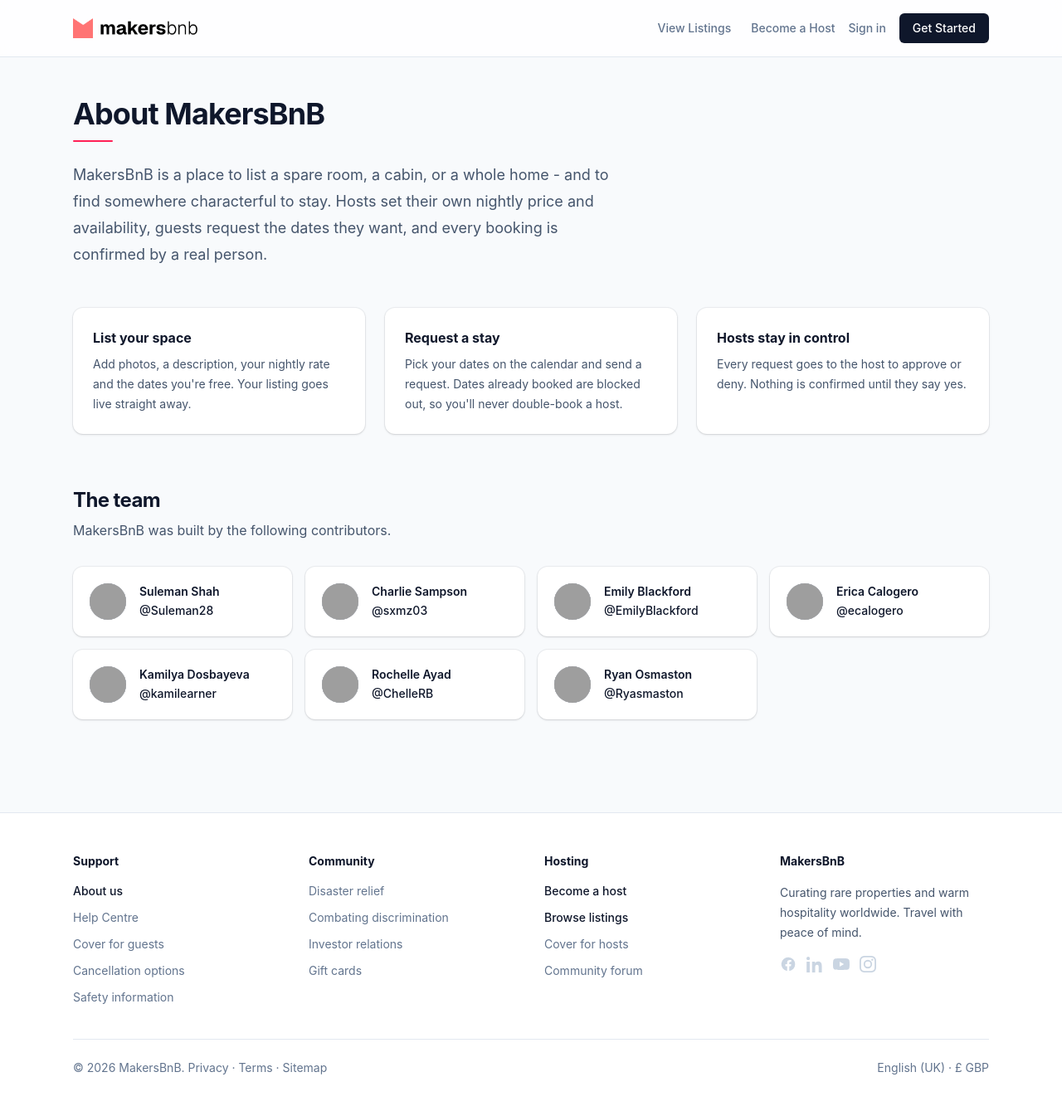
After one commit to Suleman28/makersbnb, a Flask app: page /about in a window 1280 px wide. The commit adds this page. Shown: the whole page at 83% size. Run offline with Flask 3, Linux system fonts and the light colour scheme; grey boxes are pictures that could not be loaded.

Commit message:
feat: add about page and footer, redesign host bookings page, expand seed data

```diff
--- a/app.py
+++ b/app.py
@@ -73,6 +73,20 @@ def internal_server_error(error):
     return render_error(500, "Something went wrong", "Sorry, something broke on our end. Please try again.")
 
 
+# Everyone who has committed to this repo, per the GitHub contributors API for
+# Suleman28/makersbnb. Avatars come from github.com/<handle>.png, which redirects
+# to their current profile picture, so this stays up to date on its own.
+TEAM = [
+    {"name": "Suleman Shah", "github": "Suleman28"},
+    {"name": "Charlie Sampson", "github": "sxmz03"},
+    {"name": "Emily Blackford", "github": "EmilyBlackford"},
+    {"name": "Erica Calogero", "github": "ecalogero"},
+    {"name": "Kamilya Dosbayeva", "github": "kamilearner"},
+    {"name": "Rochelle Ayad", "github": "ChelleRB"},
+    {"name": "Ryan Osmaston", "github": "Ryasmaston"},
+]
+
+
 @app.route("/", methods=["GET"])
 @app.route("/index", methods=["GET"])
 def get_index():
@@ -80,6 +94,11 @@ def get_index():
     repository = ListingRepository(connection)
     listings = repository.select_for_fe(3)
     return render_template("index.html", listings=listings)
+
+
+@app.route("/about", methods=["GET"])
+def get_about():
+    return render_template("about.html", team=TEAM)
 
 
 @app.route("/sign_up", methods=["GET"])
@@ -130,6 +149,11 @@ def create_session():
     return redirect('/')
   else:
     return render_template('signin.html', error="invalid email or password, please try again."), 401
+
+@app.context_processor
+def inject_current_year():
+    return {'current_year': datetime.now().year}
+
 
 @app.context_processor
 def inject_current_user():
--- a/lib/booking_repository.py
+++ b/lib/booking_repository.py
@@ -62,7 +62,7 @@ class BookingRepository:
             'ORDER BY id', [listing_id])
         bookings = []
         for row in rows:
-            item = Booking(row["start_date"], row["end_date"], row["status"], row["listing_id"], row["id"])
+            item = Booking(row["start_date"], row["end_date"], row["status"], row["listing_id"], row["user_id"], row["id"])
             bookings.append(item)
         return bookings
 
--- a/seeds/seed.sql
+++ b/seeds/seed.sql
@@ -51,6 +51,12 @@ INSERT INTO users (name, email, password) VALUES ('Spears Sparrow', 'spears@emai
 INSERT INTO listings (name, dates_available, price, image_url, description, user_id) VALUES ('Clifftop Retreat', '2027-01-01, 2028-12-12', 100.99, 'https://encrypted-tbn0.gstatic.com/images?q=tbn:ANd9GcT8MC4BiSkd9JxMt3cEdVi4Tj_Xhi9zviXIS4PsGRlPYZMBVnOHMqtPk46D&s=10', 'A fantastic place for a puffin, or maybe a seagull, great views.', 3);
 INSERT INTO listings (name, dates_available, price, image_url, description, user_id) VALUES ('Polar Igloo', '2027-01-01, 2028-12-12', 45.99, 'https://www.lightailing.com/cdn/shop/articles/Polar_Igloo_cover.jpg?v=1568024538', 'A marvellous joint, if a bit chilly.', 2);
 INSERT INTO listings (name, dates_available, price, image_url, description, user_id) VALUES ('Bush Lovers Bothy', '2027-01-01, 2028-12-12', 75.86, 'https://media.newyorker.com/photos/661e7b9dee3bbf86940d41d9/master/w_2560%2Cc_limit/Keeley-Treehouse.jpg', 'A brilliant abode, get your mud baths in!', 4);
+INSERT INTO listings (name, dates_available, price, image_url, description, user_id) VALUES ('Coastal Retreat & Sunset Haven', '2027-02-01, 2028-11-30', 185.00, 'https://images.unsplash.com/photo-1520250497591-112f2f40a3f4?auto=format&fit=crop&w=1200&q=80', 'A masterclass of modern architecture hanging on the cliffs. Open to the ocean breeze with dramatic 180-degree sunset views.', 3);
+INSERT INTO listings (name, dates_available, price, image_url, description, user_id) VALUES ('Mountain Lodge', '2027-03-01, 2028-10-15', 245.00, 'https://images.unsplash.com/photo-1449158743715-0a90ebb6d2d8?auto=format&fit=crop&w=1200&q=80', 'A warm timber getaway tucked high in the pine trees. Features an open fireplace and an outdoor cedar hot tub.', 2);
+INSERT INTO listings (name, dates_available, price, image_url, description, user_id) VALUES ('Downtown Modern Loft', '2027-01-15, 2028-12-01', 160.00, 'https://images.unsplash.com/photo-1502672260266-1c1ef2d93688?auto=format&fit=crop&w=1200&q=80', 'Sleek industrial architecture in the cultural heart of the city. Brick walls, a rooftop patio, and curated local art.', 4);
+INSERT INTO listings (name, dates_available, price, image_url, description, user_id) VALUES ('Desert Oasis Villa', '2027-04-01, 2028-09-30', 290.00, 'https://images.unsplash.com/photo-1512917774080-9991f1c4c750?auto=format&fit=crop&w=1200&q=80', 'Minimalist concrete architecture framing rugged desert mountains. Deep cold plunge pool and a stargazing deck.', 1);
+INSERT INTO listings (name, dates_available, price, image_url, description, user_id) VALUES ('Lakeside Cabin', '2027-05-01, 2028-08-31', 140.00, 'https://images.unsplash.com/photo-1475483768296-6163e08872a1?auto=format&fit=crop&w=1200&q=80', 'Charming A-frame right on the water''s edge. Includes kayaks, a fire pit, and morning mist over the glass lake.', 2);
+INSERT INTO listings (name, dates_available, price, image_url, description, user_id) VALUES ('The Treehouse Canopy', '2027-06-01, 2028-07-31', 210.00, 'https://images.unsplash.com/photo-1441974231531-c6227db76b6e?auto=format&fit=crop&w=1200&q=80', 'Live among the ferns and redwoods. High-altitude living with modern organic amenities and suspension bridges.', 1);
 
 INSERT INTO bookings (start_date, end_date, status, listing_id, user_id) VALUES ('2027-01-05', '2027-01-10', 'PENDING', 1, 2);
 INSERT INTO bookings (start_date, end_date, status, listing_id, user_id) VALUES ('2027-01-05', '2027-01-12', 'PENDING', 2, 3);
--- a/static/style.css
+++ b/static/style.css
@@ -20,10 +20,11 @@
     --color-emerald-100: oklch(95% 0.052 163.051);
     --color-emerald-700: oklch(50.8% 0.118 165.612);
     --color-emerald-800: oklch(43.2% 0.095 166.913);
-    --color-sky-600: oklch(58.8% 0.158 241.966);
     --color-rose-50: oklch(96.9% 0.015 12.422);
     --color-rose-100: oklch(94.1% 0.03 12.58);
+    --color-rose-200: oklch(89.2% 0.058 10.001);
     --color-rose-500: oklch(64.5% 0.246 16.439);
+    --color-rose-600: oklch(58.6% 0.253 17.585);
     --color-rose-700: oklch(51.4% 0.222 16.935);
     --color-rose-800: oklch(45.5% 0.188 13.697);
     --color-slate-50: oklch(98.4% 0.003 247.858);
@@ -41,6 +42,7 @@
     --spacing: 0.25rem;
     --container-sm: 24rem;
     --container-md: 28rem;
+    --container-2xl: 42rem;
     --container-6xl: 72rem;
     --container-7xl: 80rem;
     --text-xs: 0.75rem;
@@ -48,6 +50,7 @@
     --text-sm: 0.875rem;
     --text-sm--line-height: calc(1.25 / 0.875);
     --text-base: 1rem;
+    --text-base--line-height: calc(1.5 / 1);
     --text-lg: 1.125rem;
     --text-lg--line-height: calc(1.75 / 1.125);
     --text-xl: 1.25rem;
@@ -314,8 +317,17 @@
   .mt-10 {
     margin-top: calc(var(--spacing) * 10);
   }
+  .mt-12 {
+    margin-top: calc(var(--spacing) * 12);
+  }
+  .mt-16 {
+    margin-top: calc(var(--spacing) * 16);
+  }
   .mt-auto {
     margin-top: auto;
+  }
+  .mb-4 {
+    margin-bottom: calc(var(--spacing) * 4);
   }
   .mb-5 {
     margin-bottom: calc(var(--spacing) * 5);
@@ -360,6 +372,9 @@
   .h-4 {
     height: calc(var(--spacing) * 4);
   }
+  .h-5 {
+    height: calc(var(--spacing) * 5);
+  }
   .h-6 {
     height: calc(var(--spacing) * 6);
   }
@@ -368,6 +383,9 @@
   }
   .h-10 {
     height: calc(var(--spacing) * 10);
+  }
+  .h-11 {
+    height: calc(var(--spacing) * 11);
   }
   .h-12 {
     height: calc(var(--spacing) * 12);
@@ -381,20 +399,23 @@
   .min-h-\[70vh\] {
     min-height: 70vh;
   }
-  .min-h-\[calc\(100vh-69px\)\] {
-    min-height: calc(100vh - 69px);
-  }
   .min-h-screen {
     min-height: 100vh;
   }
   .w-4 {
     width: calc(var(--spacing) * 4);
   }
+  .w-5 {
+    width: calc(var(--spacing) * 5);
+  }
   .w-7 {
     width: calc(var(--spacing) * 7);
   }
   .w-10 {
     width: calc(var(--spacing) * 10);
+  }
+  .w-11 {
+    width: calc(var(--spacing) * 11);
   }
   .w-12 {
     width: calc(var(--spacing) * 12);
@@ -404,6 +425,9 @@
   }
   .w-full {
     width: 100%;
+  }
+  .max-w-2xl {
+    max-width: var(--container-2xl);
   }
   .max-w-6xl {
     max-width: var(--container-6xl);
@@ -417,8 +441,14 @@
   .max-w-sm {
     max-width: var(--container-sm);
   }
+  .min-w-0 {
+    min-width: 0px;
+  }
   .flex-1 {
     flex: 1;
+  }
+  .flex-shrink {
+    flex-shrink: 1;
   }
   .shrink-0 {
     flex-shrink: 0;
@@ -459,6 +489,9 @@
   .justify-center {
     justify-content: center;
   }
+  .gap-1 {
+    gap: var(--spacing);
+  }
   .gap-1\.5 {
     gap: calc(var(--spacing) * 1.5);
   }
@@ -473,6 +506,9 @@
   }
   .gap-6 {
     gap: calc(var(--spacing) * 6);
+  }
+  .gap-8 {
+    gap: calc(var(--spacing) * 8);
   }
   .gap-10 {
     gap: calc(var(--spacing) * 10);
@@ -633,6 +669,9 @@
   .object-\[50\%_65\%\] {
     object-position: 50% 65%;
   }
+  .p-0 {
+    padding: 0px;
+  }
   .p-5 {
     padding: calc(var(--spacing) * 5);
   }
@@ -733,6 +772,10 @@
     font-size: var(--text-5xl);
     line-height: var(--tw-leading, var(--text-5xl--line-height));
   }
+  .text-base {
+    font-size: var(--text-base);
+    line-height: var(--tw-leading, var(--text-base--line-height));
+  }
   .text-base\/8 {
     font-size: var(--text-base);
     line-height: calc(var(--spacing) * 8);
@@ -763,6 +806,10 @@
   .leading-6 {
     --tw-leading: calc(var(--spacing) * 6);
     line-height: calc(var(--spacing) * 6);
+  }
+  .leading-8 {
+    --tw-leading: calc(var(--spacing) * 8);
+    line-height: calc(var(--spacing) * 8);
   }
   .font-bold {
     --tw-font-weight: var(--font-weight-bold);
@@ -815,14 +862,17 @@
   .text-red-700 {
     color: var(--color-red-700);
   }
+  .text-rose-600 {
+    color: var(--color-rose-600);
+  }
   .text-rose-700 {
     color: var(--color-rose-700);
   }
   .text-rose-800 {
     color: var(--color-rose-800);
   }
-  .text-sky-600 {
-    color: var(--color-sky-600);
+  .text-slate-300 {
+    color: var(--color-slate-300);
   }
   .text-slate-400 {
     color: var(--color-slate-400);
@@ -874,6 +924,9 @@
     @supports (color: color-mix(in lab, red, red)) {
       --tw-shadow-color: color-mix(in oklab, color-mix(in oklab, var(--color-slate-900) 5%, transparent) var(--tw-shadow-alpha), transparent);
     }
+  }
+  .ring-rose-200 {
+    --tw-ring-color: var(--color-rose-200);
   }
   .ring-slate-900\/5 {
     --tw-ring-color: color-mix(in srgb, oklch(20.8% 0.042 265.755) 5%, transparent);
@@ -927,6 +980,9 @@
     .hover\:-translate-y-1:hover {
       --tw-translate-y: calc(var(--spacing) * -1);
       translate: var(--tw-translate-x) var(--tw-translate-y);
+    }
+    .hover\:bg-rose-50:hover {
+      background-color: var(--color-rose-50);
     }
     .hover\:bg-slate-50:hover {
       background-color: var(--color-slate-50);
@@ -1005,6 +1061,9 @@
     .sm\:grid-cols-2 {
       grid-template-columns: repeat(2, minmax(0, 1fr));
     }
+    .sm\:grid-cols-3 {
+      grid-template-columns: repeat(3, minmax(0, 1fr));
+    }
     .sm\:flex-row {
       flex-direction: row;
     }
@@ -1020,6 +1079,11 @@
       line-height: calc(var(--spacing) * 8);
     }
   }
+  @media (width >= 48rem) {
+    .md\:grid-cols-4 {
+      grid-template-columns: repeat(4, minmax(0, 1fr));
+    }
+  }
   @media (width >= 64rem) {
     .lg\:col-span-1 {
       grid-column: span 1 / span 1;
@@ -1029,6 +1093,9 @@
     }
     .lg\:grid-cols-3 {
       grid-template-columns: repeat(3, minmax(0, 1fr));
+    }
+    .lg\:grid-cols-4 {
+      grid-template-columns: repeat(4, minmax(0, 1fr));
     }
     .lg\:px-8 {
       padding-inline: calc(var(--spacing) * 8);
--- /dev/null
+++ b/templates/about.html
@@ -0,0 +1,70 @@
+{% extends "base.html" %}
+
+{% block title %}About | MakersBnB{% endblock %}
+
+{% block content %}
+<main class="mx-auto w-full max-w-6xl px-6 py-12">
+    <header class="max-w-2xl">
+        <h1 class="text-4xl font-bold tracking-tight text-slate-900">About MakersBnB</h1>
+        <span class="mt-3 block h-0.5 w-12 rounded-full bg-rose-500"></span>
+        <p class="mt-6 text-lg leading-8 text-slate-600">
+            MakersBnB is a place to list a spare room, a cabin, or a whole home - and to find
+            somewhere characterful to stay. Hosts set their own nightly price and availability,
+            guests request the dates they want, and every booking is confirmed by a real person.
+        </p>
+    </header>
+
+    <section class="mt-12 grid gap-6 sm:grid-cols-3">
+        <div class="rounded-xl bg-white p-6 shadow-sm ring-1 ring-slate-900/5">
+            <h2 class="text-base font-bold text-slate-900">List your space</h2>
+            <p class="mt-2 text-sm leading-6 text-slate-600">
+                Add photos, a description, your nightly rate and the dates you're free. Your
+                listing goes live straight away.
+            </p>
+        </div>
+        <div class="rounded-xl bg-white p-6 shadow-sm ring-1 ring-slate-900/5">
+            <h2 class="text-base font-bold text-slate-900">Request a stay</h2>
+            <p class="mt-2 text-sm leading-6 text-slate-600">
+                Pick your dates on the calendar and send a request. Dates already booked are
+                blocked out, so you'll never double-book a host.
+            </p>
+        </div>
+        <div class="rounded-xl bg-white p-6 shadow-sm ring-1 ring-slate-900/5">
+            <h2 class="text-base font-bold text-slate-900">Hosts stay in control</h2>
+            <p class="mt-2 text-sm leading-6 text-slate-600">
+                Every request goes to the host to approve or deny. Nothing is confirmed until
+                they say yes.
+            </p>
+        </div>
+    </section>
+
+    <section class="mt-16">
+        <h2 class="text-2xl font-bold tracking-tight text-slate-900">The team</h2>
+        <p class="mt-2 text-slate-600">MakersBnB was built by the following contributors.</p>
+
+        <ul class="mt-8 grid list-none gap-4 p-0 sm:grid-cols-2 lg:grid-cols-4">
+            {% for member in team %}
+                <li class="flex items-center gap-4 rounded-xl bg-white p-5 shadow-sm ring-1 ring-slate-900/5">
+                    {# initials sit underneath as the fallback; the avatar removes itself if it fails to load #}
+                    <div class="relative h-11 w-11 shrink-0">
+                        <div class="flex h-11 w-11 items-center justify-center rounded-full bg-slate-900 text-sm font-semibold text-white">
+                            {{ member.name.split()[0][0] }}{{ member.name.split()[-1][0] }}
+                        </div>
+                        <img src="https://github.com/{{ member.github }}.png?size=88"
+                             alt=""
+                             loading="lazy"
+                             onerror="this.remove()"
+                             class="absolute inset-0 h-11 w-11 rounded-full bg-slate-200 object-cover">
+                    </div>
+                    <div class="min-w-0">
+                        <p class="truncate text-sm font-semibold text-slate-900">{{ member.name }}</p>
+                        <a href="https://github.com/{{ member.github }}"
+                           target="_blank" rel="noopener noreferrer"
+                           class="truncate text-sm font-medium text-slate-900 no-underline hover:underline">@{{ member.github }}</a>
+                    </div>
+                </li>
+            {% endfor %}
+        </ul>
+    </section>
+</main>
+{% endblock %}
--- a/templates/base.html
+++ b/templates/base.html
@@ -8,10 +8,14 @@
         {% block head %}{% endblock %}
         <title>{% block title %}MakersBnB{% endblock %}</title>
     </head>
-    <body class="min-h-screen bg-slate-50 text-slate-900">
+    <body class="flex min-h-screen flex-col bg-slate-50 text-slate-900">
         {% include "components/navbar.html" %}
         {% include "components/flash_messages.html" %}
 
-        {% block content %}{% endblock %}
+        <div class="flex flex-1 flex-col">
+            {% block content %}{% endblock %}
+        </div>
+
+        {% include "components/footer.html" %}
     </body>
 </html>
--- /dev/null
+++ b/templates/components/footer.html
@@ -0,0 +1,63 @@
+{#
+  Only items with a real destination are links. Everything else is plain text -
+  these pages don't exist yet, and a link that goes nowhere is worse than no link.
+  When a page is built, swap its <li> back to an <a href="...">.
+#}
+<footer class="mt-16 border-t border-slate-200 bg-white">
+    <div class="mx-auto max-w-6xl px-6 py-12">
+        <div class="grid grid-cols-2 gap-8 md:grid-cols-4">
+            <div>
+                <h2 class="text-sm font-bold text-slate-900">Support</h2>
+                <ul class="mt-4 space-y-3 text-sm text-slate-500">
+                    <li><a href="/about" class="font-medium text-slate-900 no-underline transition-colors hover:underline">About us</a></li>
+                    <li>Help Centre</li>
+                    <li>Cover for guests</li>
+                    <li>Cancellation options</li>
+                    <li>Safety information</li>
+                </ul>
+            </div>
+
+            <div>
+                <h2 class="text-sm font-bold text-slate-900">Community</h2>
+                <ul class="mt-4 space-y-3 text-sm text-slate-500">
+                    <li>Disaster relief</li>
+                    <li>Combating discrimination</li>
+                    <li>Investor relations</li>
+                    <li>Gift cards</li>
+                </ul>
+            </div>
+
+            <div>
+                <h2 class="text-sm font-bold text-slate-900">Hosting</h2>
+                <ul class="mt-4 space-y-3 text-sm text-slate-500">
+                    {% if session.user_id %}
+                        <li><a href="/users/{{ session.user_id }}/listings/new" class="font-medium text-slate-900 no-underline transition-colors hover:underline">List your space</a></li>
+                    {% else %}
+                        <li><a href="/sign_up" class="font-medium text-slate-900 no-underline transition-colors hover:underline">Become a host</a></li>
+                    {% endif %}
+                    <li><a href="/listings" class="font-medium text-slate-900 no-underline transition-colors hover:underline">Browse listings</a></li>
+                    <li>Cover for hosts</li>
+                    <li>Community forum</li>
+                </ul>
+            </div>
+
+            <div>
+                <h2 class="text-sm font-bold text-slate-900">MakersBnB</h2>
+                <p class="mt-4 text-sm leading-6 text-slate-600">
+                    Curating rare properties and warm hospitality worldwide. Travel with peace of mind.
+                </p>
+                <div class="mt-4 flex items-center gap-3 text-slate-300">
+                    <svg class="h-5 w-5" fill="currentColor" viewBox="0 0 24 24" aria-hidden="true"><path d="M22 12a10 10 0 1 0-11.56 9.88v-6.99H7.9V12h2.54V9.8c0-2.5 1.49-3.89 3.77-3.89 1.09 0 2.24.2 2.24.2v2.46h-1.26c-1.24 0-1.63.77-1.63 1.56V12h2.78l-.45 2.89h-2.33v6.99A10 10 0 0 0 22 12Z"/></svg>
+                    <svg class="h-5 w-5" fill="currentColor" viewBox="0 0 24 24" aria-hidden="true"><path d="M4.98 3.5A2.5 2.5 0 1 1 0 3.5a2.5 2.5 0 0 1 4.98 0ZM.22 8.25h4.53V24H.22V8.25Zm7.9 0h4.34v2.15h.06a4.76 4.76 0 0 1 4.28-2.35c4.58 0 5.42 3.01 5.42 6.93V24h-4.52v-7.1c0-1.7-.03-3.87-2.36-3.87-2.36 0-2.72 1.84-2.72 3.75V24H8.12V8.25Z"/></svg>
+                    <svg class="h-5 w-5" fill="currentColor" viewBox="0 0 24 24" aria-hidden="true"><path d="M23.5 6.2a3 3 0 0 0-2.12-2.13C19.5 3.55 12 3.55 12 3.55s-7.5 0-9.38.52A3 3 0 0 0 .5 6.2C0 8.08 0 12 0 12s0 3.92.5 5.8a3 3 0 0 0 2.12 2.13c1.88.52 9.38.52 9.38.52s7.5 0 9.38-.52a3 3 0 0 0 2.12-2.13C24 15.92 24 12 24 12s0-3.92-.5-5.8ZM9.6 15.6V8.4l6.24 3.6-6.24 3.6Z"/></svg>
+                    <svg class="h-5 w-5" fill="currentColor" viewBox="0 0 24 24" aria-hidden="true"><path d="M12 2.16c3.2 0 3.58.01 4.85.07 1.17.05 1.8.25 2.23.41.56.22.96.48 1.38.9.42.42.68.82.9 1.38.16.42.36 1.06.41 2.23.06 1.27.07 1.65.07 4.85s-.01 3.58-.07 4.85c-.05 1.17-.25 1.8-.41 2.23-.22.56-.48.96-.9 1.38-.42.42-.82.68-1.38.9-.42.16-1.06.36-2.23.41-1.27.06-1.65.07-4.85.07s-3.58-.01-4.85-.07c-1.17-.05-1.8-.25-2.23-.41a3.8 3.8 0 0 1-1.38-.9 3.8 3.8 0 0 1-.9-1.38c-.16-.42-.36-1.06-.41-2.23C2.17 15.58 2.16 15.2 2.16 12s.01-3.58.07-4.85c.05-1.17.25-1.8.41-2.23.22-.56.48-.96.9-1.38.42-.42.82-.68 1.38-.9.42-.16 1.06-.36 2.23-.41C8.42 2.17 8.8 2.16 12 2.16ZM12 0C8.74 0 8.33.01 7.05.07 5.78.13 4.9.33 4.14.63c-.79.3-1.46.72-2.13 1.38A5.9 5.9 0 0 0 .63 4.14c-.3.76-.5 1.64-.56 2.9C.01 8.33 0 8.74 0 12s.01 3.67.07 4.95c.06 1.27.26 2.15.56 2.91.3.79.72 1.46 1.38 2.13a5.9 5.9 0 0 0 2.13 1.38c.76.3 1.64.5 2.91.56C8.33 23.99 8.74 24 12 24s3.67-.01 4.95-.07c1.27-.06 2.15-.26 2.91-.56a5.9 5.9 0 0 0 2.13-1.38 5.9 5.9 0 0 0 1.38-2.13c.3-.76.5-1.64.56-2.91.06-1.28.07-1.69.07-4.95s-.01-3.67-.07-4.95c-.06-1.27-.26-2.15-.56-2.91a5.9 5.9 0 0 0-1.38-2.13A5.9 5.9 0 0 0 19.86.63c-.76-.3-1.64-.5-2.91-.56C15.67.01 15.26 0 12 0Zm0 5.84a6.16 6.16 0 1 0 0 12.32 6.16 6.16 0 0 0 0-12.32ZM12 16a4 4 0 1 1 0-8 4 4 0 0 1 0 8Zm7.85-10.4a1.44 1.44 0 1 1-2.88 0 1.44 1.44 0 0 1 2.88 0Z"/></svg>
+                </div>
+            </div>
+        </div>
+
+        <div class="mt-10 flex flex-wrap items-center justify-between gap-4 border-t border-slate-200 pt-6">
+            <p class="text-sm text-slate-500">&copy; {{ current_year }} MakersBnB. Privacy &middot; Terms &middot; Sitemap</p>
+            <p class="text-sm text-slate-500">English (UK) &middot; &pound; GBP</p>
+        </div>
+    </div>
+</footer>
--- a/templates/error.html
+++ b/templates/error.html
@@ -3,7 +3,7 @@
 {% block title %}{{ code }} {{ heading }} | MakersBnB{% endblock %}
 
 {% block content %}
-<main class="relative isolate min-h-[calc(100vh-69px)]">
+<main class="relative isolate flex-1">
     <img
         src="https://images.unsplash.com/photo-1545972154-9bb223aac798?ixid=MnwxMjA3fDB8MHxwaG90by1wYWdlfHx8fGVufDB8fHx8&ixlib=rb-1.2.1&auto=format&fit=crop&w=3050&q=80&exp=-20&con=-15&sat=-75"
         alt=""
--- a/templates/new_listing.html
+++ b/templates/new_listing.html
@@ -13,7 +13,7 @@
 {% endblock %}
 
 {% block content %}
-<main class="flex min-h-[calc(100vh-69px)] items-center justify-center px-4 py-12">
+<main class="flex flex-1 items-center justify-center px-4 py-12">
     <form method="POST" action="/users/{{session.user_id}}/listings/new" id="new-listing-form" class="w-full max-w-md rounded-xl bg-white p-7 shadow-lg shadow-slate-900/5 ring-1 ring-slate-900/5">
         <h1 class="text-xl font-bold tracking-tight text-slate-900">Create a listing</h1>
         <p class="mt-1 text-sm text-slate-500">Tell guests about your space.</p>
--- a/templates/signin.html
+++ b/templates/signin.html
@@ -3,7 +3,7 @@
 {% block title %}Sign In | MakersBnB{% endblock %}
 
 {% block content %}
-<main class="flex min-h-[calc(100vh-69px)] items-center justify-center px-4 py-12">
+<main class="flex flex-1 items-center justify-center px-4 py-12">
     <form method="POST" action="/sign_in" class="w-full max-w-sm rounded-xl bg-white p-7 shadow-lg shadow-slate-900/5 ring-1 ring-slate-900/5">
         <img src="/static/assets/icon.png" alt="MakersBnB" class="mb-5 h-10 w-10">
 
--- a/templates/signup.html
+++ b/templates/signup.html
@@ -33,7 +33,7 @@
     }
 </style>
 
-<main class="flex min-h-[calc(100vh-69px)] items-center justify-center px-4 py-12">
+<main class="flex flex-1 items-center justify-center px-4 py-12">
     <form method="POST" action="/sign_up" class="w-full max-w-sm rounded-xl bg-white p-7 shadow-lg shadow-slate-900/5 ring-1 ring-slate-900/5">
         <img src="/static/assets/icon.png" alt="MakersBnB" class="mb-5 h-10 w-10">
         <h1 class="text-xl font-bold tracking-tight text-slate-900">Create your account</h1>
```
Also changed, not shown: templates/host_bookings.html (+45 -11 lines), templates/host_listings.html (+9 -6 lines), tests/test_about_page.py (added, +24 -0 lines), tests/test_booking_repository.py (+2 -2 lines), tests/test_listing_repository.py (+28 -48 lines).
